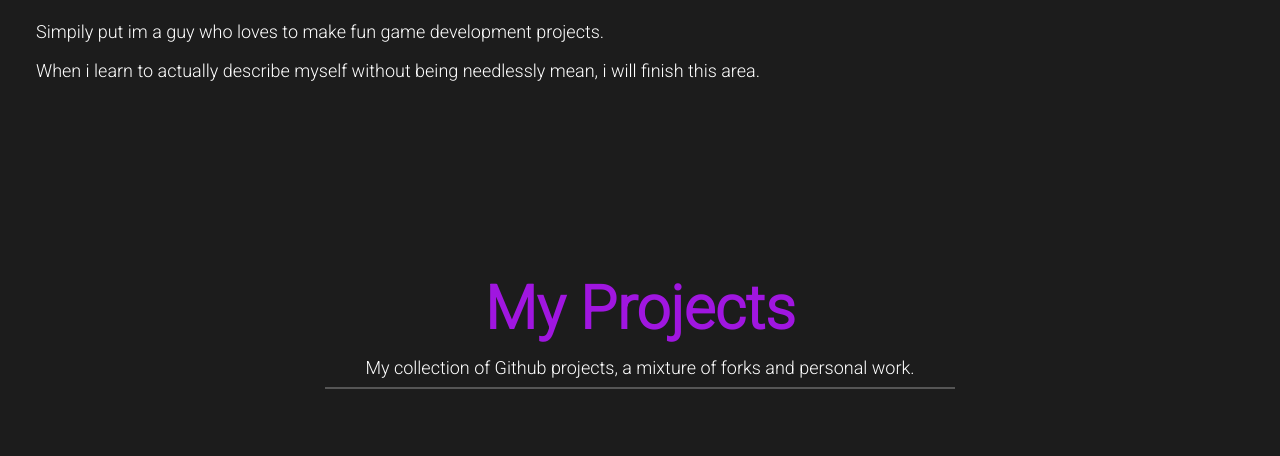
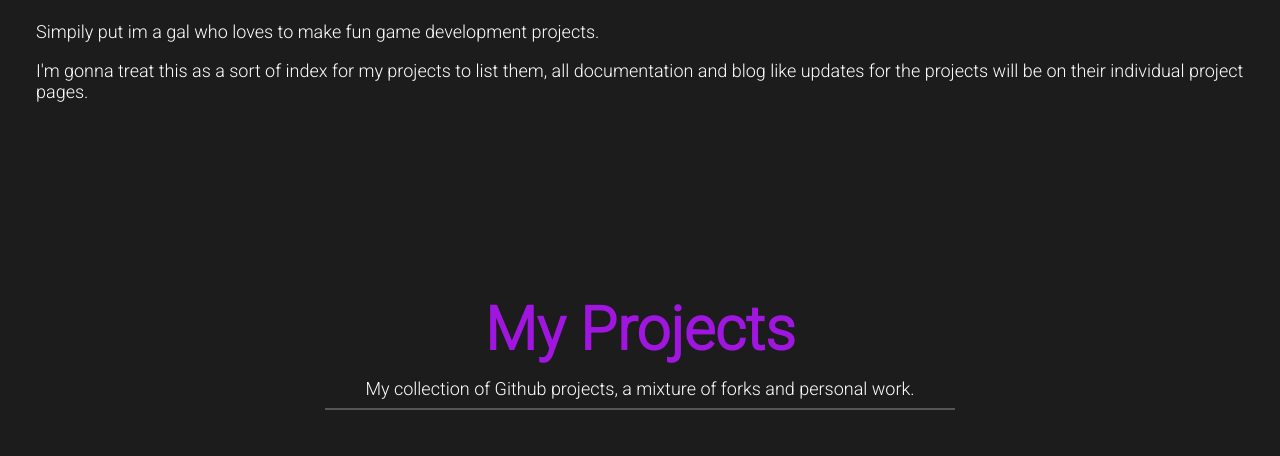
Before and after one commit to UndeadAlex/undeadalex.github.io, a plain HTML site: page index.html in a window 1280 px wide. Shown: the part 644-1100 px from the top of the page. Drawn offline with Linux system fonts and the light colour scheme; no server answers.

Commit message:
Updates to about me section.

```diff
--- a/index.html
+++ b/index.html
@@ -42,8 +42,8 @@
             <p class="section__subtitle section__subtitle--about">A Nerd, Gamer and destroyer of the nine realms.</p>
 
             <div class="about-me__body">
-                <p>Simpily put im a guy who loves to make fun game development projects.</p>
-                <p>When i learn to actually describe myself without being needlessly mean, i will finish this area.</p>
+                <p>Simpily put im a gal who loves to make fun game development projects.</p>
+                <p>I'm gonna treat this as a sort of index for my projects to list them, all documentation and blog like updates for the projects will be on their individual project pages.</p>
             </div>
 
         </section>
@@ -60,16 +60,9 @@
         <footer>
             <p class="footer_email">Shoot me an email. (I mean don't actually shoot one maybe just send it.)</p>
             <a href="mailto:marshalllewisdodd@gmail.com" class="footer_email">marshalllewisdodd@gmail.com</a>
-            <!-- <ul class="social-list">
-                <li class="social-list__item"><a class="social-list__link" href="#">A</a></li>
-                <li class="social-list__item"><a class="social-list__link" href="#">B</a></li>
-                <li class="social-list__item"><a class="social-list__link" href="#">C</a></li>
-                <li class="social-list__item"><a class="social-list__link" href="#">D</a></li>
-            </ul> -->
         </footer>
 
         <!-- Local Javascript -->
         <script src="assets/js/githubGrabber.js"></script>
-        <!-- <script src="assets/js/sketch.js"></script> -->
     </body>
 </html>
```
Also changed, not shown: 1 other file.
